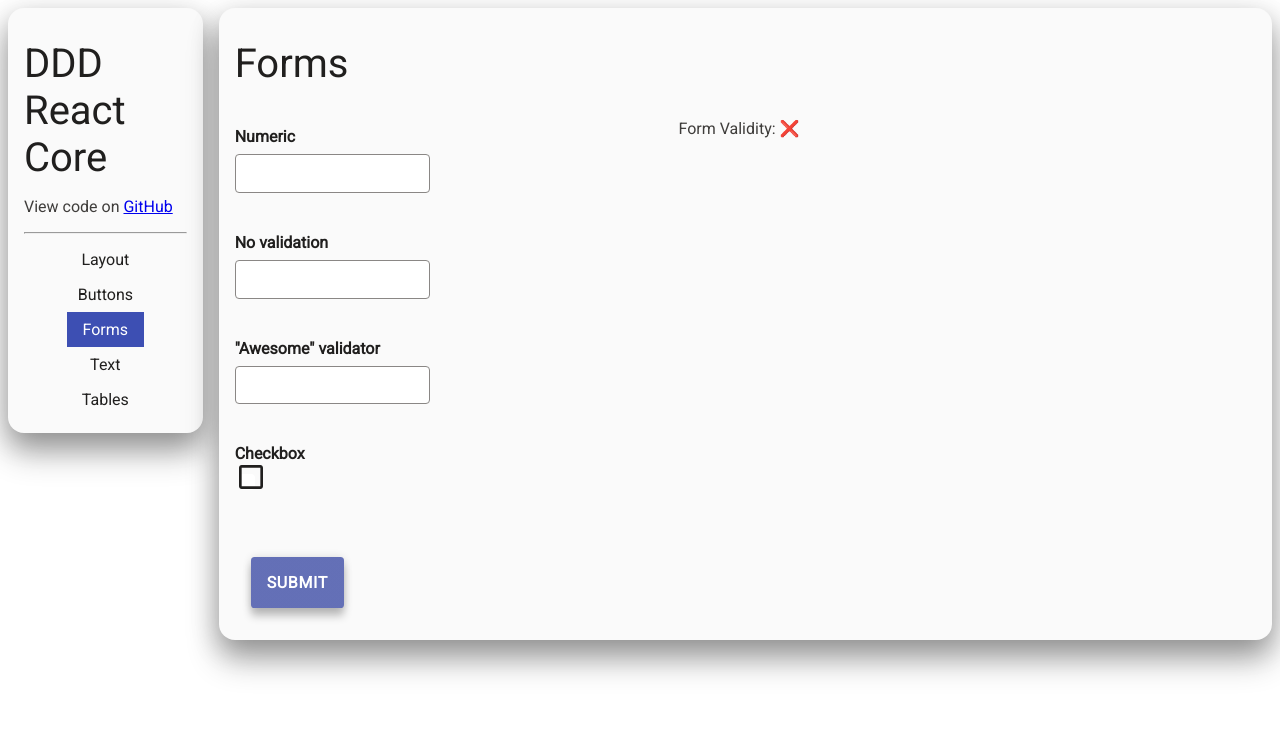
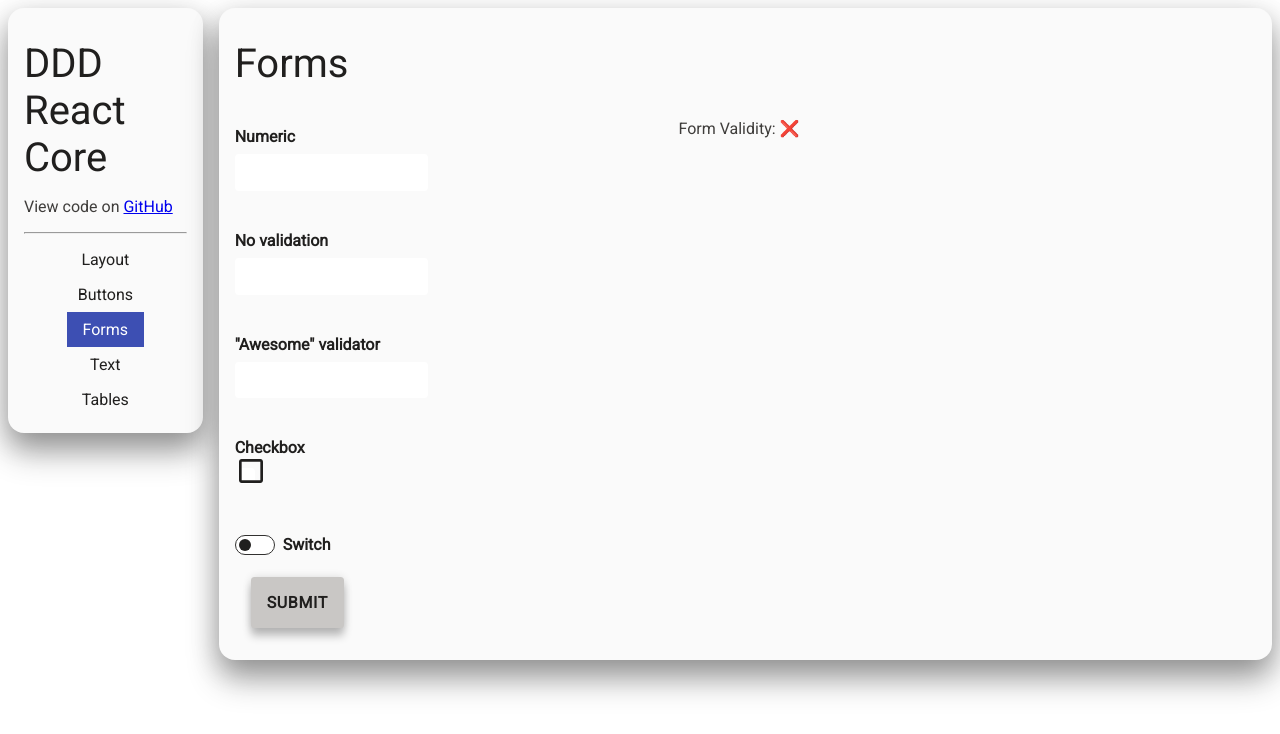
Before and after one commit to doddydigitaldesign/ddd-react-core, a React app: page / in a window 1280 px wide. Shown: the top 734 px of the page. Built offline with nearby package versions, Linux system fonts and the light colour scheme.

Commit message:
Add Switch component

```diff
--- a/components/Button/Button.module.css
+++ b/components/Button/Button.module.css
@@ -57,6 +57,11 @@
     background: var(--bg-error);
 }
 
+.button:disabled {
+    background: var(--bg-disabled);
+    color: var(--text-primary);
+}
+
 /* Reset browser defaults */
 button {
     appearance: unset;
--- a/components/Button/index.tsx
+++ b/components/Button/index.tsx
@@ -1,8 +1,8 @@
-import React from "react";
+import React, { ButtonHTMLAttributes } from "react";
 import classNames from "../../lib/utils/classNames";
 import styles from "./Button.module.css";
 
-export interface ButtonProps {
+export interface ButtonProps extends ButtonHTMLAttributes<HTMLButtonElement> {
     className?: string;
     onClick: React.MouseEventHandler<HTMLButtonElement>;
     color?: "success" | "primary" | "error";
@@ -13,6 +13,7 @@ export const Button: React.FC<ButtonProps> = ({
     children,
     color,
     className,
+    ...rest
 }) => {
     return (
         <button
@@ -26,6 +27,7 @@ export const Button: React.FC<ButtonProps> = ({
                 className,
             )}
             onClick={onClick}
+            {...rest}
         >
             {children}
         </button>
--- a/components/Input/index.tsx
+++ b/components/Input/index.tsx
@@ -25,7 +25,7 @@ export const Input: React.FC<InputProps> = ({
             focusable="false"
             viewBox="0 0 24 24"
             aria-hidden="true"
-            onClick={(e) => {
+            onClick={() => {
                 if (ref.current) {
                     ref.current.click();
                 }
--- /dev/null
+++ b/components/Switch/Switch.module.css
@@ -0,0 +1,32 @@
+@import "../shared/colors.css";
+
+.switch {
+    appearance: none;
+}
+
+.svg {
+    cursor: pointer;
+    grid-area: switch;
+}
+
+.label {
+    grid-area: label;
+    font-style: normal;
+    font-weight: 600;
+    color: var(--text-primary);
+}
+
+.wrapper {
+    display: grid;
+    min-width: 3rem;
+    grid-template-areas: "switch label";
+    grid-template-columns: "2.5rem auto";
+    justify-content: start;
+    align-content: center;
+    column-gap: 0.5rem;
+}
+
+.focused {
+    stroke: var(--border-dark);
+    stroke-width: 2px;
+}
--- /dev/null
+++ b/components/Switch/index.tsx
@@ -0,0 +1,125 @@
+import React, { InputHTMLAttributes, useRef, useState } from "react";
+import classNames from "../../lib/utils/classNames";
+import styles from "./Switch.module.css";
+
+export interface SwitchProps
+    extends Omit<InputHTMLAttributes<HTMLInputElement>, "value"> {
+    label: string;
+    id: string;
+    value?: boolean;
+}
+
+export const Switch: React.FC<SwitchProps> = ({
+    value,
+    label,
+    onChange,
+    onFocus,
+    onBlur,
+    ...rest
+}) => {
+    const [isFocused, setIsFocused] = useState<boolean>(false);
+    const ref = useRef<HTMLInputElement>(null);
+
+    const active = ref.current?.checked ?? false;
+
+    const disabled = (
+        <svg
+            width="40"
+            height="20"
+            viewBox="0 0 40 20"
+            fill="none"
+            xmlns="http://www.w3.org/2000/svg"
+        >
+            <rect width="40" height="20" rx="10" fill="#C8C6C4" />
+            <circle cx="30" cy="10" r="6" fill="#F3F2F1" />
+        </svg>
+    );
+
+    const on = (
+        <svg
+            width="40"
+            height="20"
+            viewBox="0 0 40 20"
+            fill="none"
+            xmlns="http://www.w3.org/2000/svg"
+            className={classNames(styles.svg)}
+            onClick={() => {
+                if (ref.current) {
+                    ref.current.click();
+                }
+            }}
+        >
+            {active ? (
+                <>
+                    <rect
+                        className={classNames({
+                            [styles.focused]: isFocused,
+                        })}
+                        width="40"
+                        height="20"
+                        rx="10"
+                        fill="#106EBE"
+                    />
+                    <circle cx="30" cy="10" r="6" fill="white" />
+                </>
+            ) : (
+                <>
+                    <rect
+                        x="0.5"
+                        y="0.5"
+                        width="39"
+                        height="19"
+                        rx="9.5"
+                        fill="white"
+                    />
+                    <circle cx="10" cy="10" r="6" fill="#201F1E" />
+                    <rect
+                        className={classNames({
+                            [styles.focused]: isFocused,
+                        })}
+                        x="0.5"
+                        y="0.5"
+                        width="39"
+                        height="19"
+                        rx="9.5"
+                        stroke="#323130"
+                    />
+                </>
+            )}
+        </svg>
+    );
+
+    return (
+        <div className={styles.wrapper}>
+            <input
+                ref={ref}
+                type="checkbox"
+                className={styles.switch}
+                value={value?.toString()}
+                onFocus={(e) => {
+                    console.log("Focused Switch:", e);
+                    setIsFocused(true);
+                    if (onFocus) {
+                        onFocus(e);
+                    }
+                }}
+                onBlur={(e) => {
+                    setIsFocused(false);
+                    if (onBlur) {
+                        onBlur(e);
+                    }
+                }}
+                onChange={(e) => {
+                    if (onChange) {
+                        onChange(e);
+                    }
+                }}
+                {...rest}
+            />
+            {rest.disabled ? disabled : on}
+            <label className={styles.label} htmlFor={rest.id}>
+                {label}
+            </label>
+        </div>
+    );
+};
--- a/components/TableRow/TableRow.module.css
+++ b/components/TableRow/TableRow.module.css
@@ -1,13 +1,13 @@
 @import "../shared/colors.css";
 .tableRow {
     box-shadow: none;
-    border-bottom: 1px solid var(--table-row-hover);
+    border-bottom: 1px solid var(--hover);
 }
 
 thead > tr.tableRow {
-    border-bottom: 2px solid var(--table-row-border);
+    border-bottom: 2px solid var(--border);
 }
 
 .tableRow:hover {
-    background-color: var(--table-row-hover);
+    background-color: var(--hover);
 }
--- a/components/index.tsx
+++ b/components/index.tsx
@@ -11,6 +11,7 @@ export { NavigationItem } from "./NavigationItem";
 export { Paper } from "./Paper";
 export { Row } from "./Row";
 export { Sidebar } from "./Sidebar";
+export { Switch } from "./Switch";
 export { Table } from "./Table";
 export { TableBody } from "./TableBody";
 export { TableDataCell } from "./TableDataCell";
--- a/components/shared/colors.css
+++ b/components/shared/colors.css
@@ -6,15 +6,16 @@
     --bg-primary-light: hsla(231, 49%, 85%, 100%);
     --bg-dark: hsla(30, 3%, 12%, 100%);
     --bg-light: hsla(255, 100%, 100%, 100%);
+    --bg-disabled: hsla(30, 4%, 78%, 100%);
 
     /* Border colors */
-    --border-light: hsla(30, 2%, 53%, 100%);
+    --border: hsla(30, 2%, 53%, 100%);
+    --border-dark: hsla(30, 2%, 19%, 100%);
 
     /* Typographic colors */
     --text-primary: hsla(30, 3%, 12%, 100%);
     --text-secondary: hsla(30, 3%, 24%, 100%);
 
     /* Interactivity colors */
-    --table-row-hover: hsla(0, 0%, 90%, 100%);
-    --table-row-border: hsla(0, 0%, 75%, 100%);
+    --hover: hsla(0, 0%, 90%, 100%);
 }
--- a/demo/src/components/FormDemo.tsx
+++ b/demo/src/components/FormDemo.tsx
@@ -7,15 +7,17 @@ import {
     Input,
     Paper,
     Row,
+    Switch,
     Text,
 } from "../../../components";
 import { FormValues } from "../../../components/types";
 
 enum FormDemoIds {
-    Input1 = "Input1",
-    Input2 = "Input2",
-    Input3 = "Input3",
-    Input4 = "Input4",
+    Input1 = "Numeric",
+    Input2 = "NoValidation",
+    Input3 = "AwesomeValidator",
+    Input4 = "Checkbox",
+    Input5 = "Switch",
 }
 
 const FormDemo: React.FC = () => {
@@ -24,6 +26,7 @@ const FormDemo: React.FC = () => {
         [FormDemoIds.Input2]: "",
         [FormDemoIds.Input3]: "",
         [FormDemoIds.Input4]: false,
+        [FormDemoIds.Input5]: false,
     });
 
     const [formValidity, setFormValidity] = useState<boolean>(false);
@@ -88,7 +91,7 @@ const FormDemo: React.FC = () => {
                                     id={FormDemoIds.Input4}
                                     label={"Checkbox"}
                                     checked={!!values[FormDemoIds.Input4]}
-                                    onClick={(e) => {
+                                    onClick={() => {
                                         setValues({
                                             ...values,
                                             [FormDemoIds.Input4]: !values[
@@ -101,10 +104,39 @@ const FormDemo: React.FC = () => {
                             </Column>
                         </Row>
                         <Row>
+                            <Column start={3} end={7}>
+                                <Switch
+                                    id={FormDemoIds.Input5}
+                                    label={"Switch"}
+                                    checked={!!values[FormDemoIds.Input5]}
+                                    onClick={() => {
+                                        setValues({
+                                            ...values,
+                                            [FormDemoIds.Input5]: !values[
+                                                FormDemoIds.Input5
+                                            ],
+                                        });
+                                    }}
+                                />
+                            </Column>
+                        </Row>
+                        <Row>
                             <Column start={1} end={13}>
                                 <Button
+                                    disabled={!formValidity}
                                     onClick={(e) => {
-                                        alert("Form validity: " + formValidity);
+                                        e.preventDefault();
+                                        alert(
+                                            "Form validity: " +
+                                                formValidity +
+                                                "\nValues: \n" +
+                                                Object.entries(values)
+                                                    .map(
+                                                        ([key, value]) =>
+                                                            `${key}: ${value}\n`,
+                                                    )
+                                                    .join(""),
+                                        );
                                     }}
                                 >
                                     Submit
```
Also changed, not shown: 1 other file (tests, documents, lock files or other folders).
